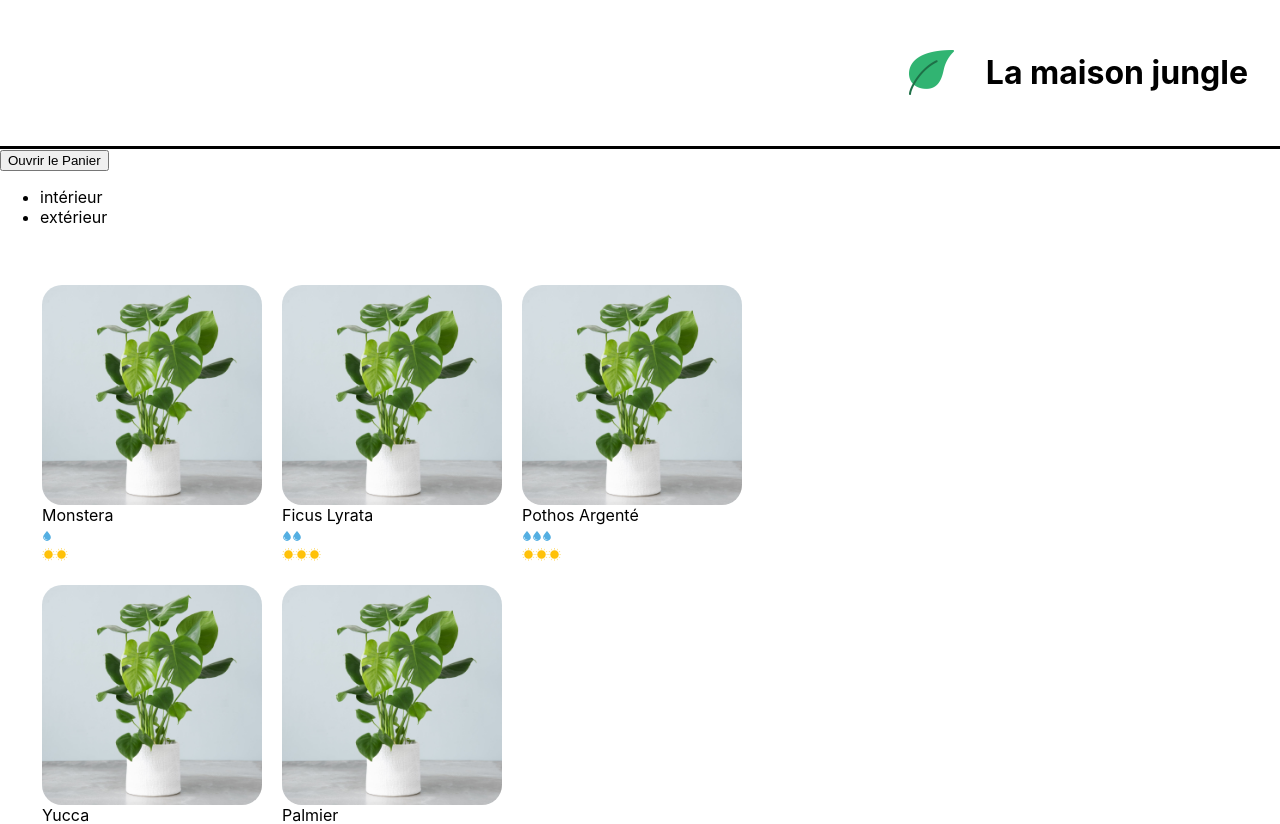
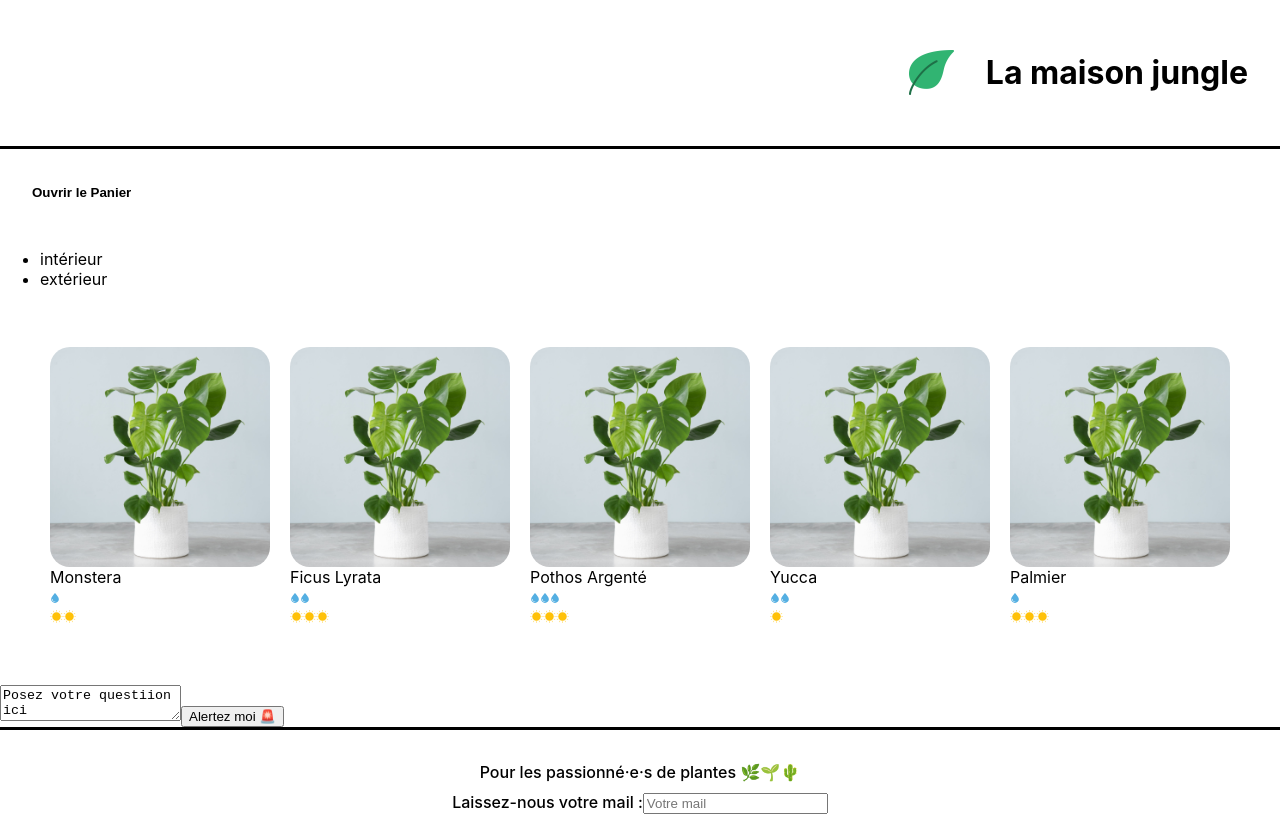
Before and after one commit to YeshiGlt/la-maison-jungle, a React (Create React App) app: page / in a window 1280 px wide. Shown: the top 824 px of the page. Built offline with nearby package versions, Linux system fonts and the light colour scheme.

Commit message:
📦 NEW: Ajout de style à la ShoppingList et au panier

```diff
--- a/src/components/ShoppingList.js
+++ b/src/components/ShoppingList.js
@@ -10,7 +10,7 @@
   );
 
   return (
-    <div>
+    <div className="lmj-shopping-list">
       <ul>
         {categoriesPlant.map((cat) => (
           <li key={cat}>{cat}</li>
--- a/src/styles/Cart.css
+++ b/src/styles/Cart.css
@@ -2,4 +2,33 @@
   color: white;
   padding: 32px;
   background-color: #31b572;
+  display: flex;
+  flex-direction: column;
+  justify-content: flex-start;
+  width: 200px;
 }
+
+.lmj-cart-add-button {
+  margin-left: 32px;
+  cursor: pointer;
+}
+
+.lmj-cart-toggle-button {
+  background: none;
+  outline: none;
+  border: none;
+  font-weight: 600;
+  cursor: pointer;
+  align-self: self-start;
+  padding: 0;
+  color: white;
+}
+
+.lmj-cart-closed {
+  padding: 32px;
+  width: 200px;
+}
+
+.lmj-cart-closed > button {
+  color: black;
+}
--- a/src/styles/ShoppingList.css
+++ b/src/styles/ShoppingList.css
@@ -1,7 +1,11 @@
+.lmj-shopping-list {
+  width: 100%;
+}
+
 .lmj-plant-list {
   list-style-type: none;
   padding: 32px;
   display: flex;
   flex-wrap: wrap;
-  max-width: 800px;
+  justify-content: center;
 }
```
